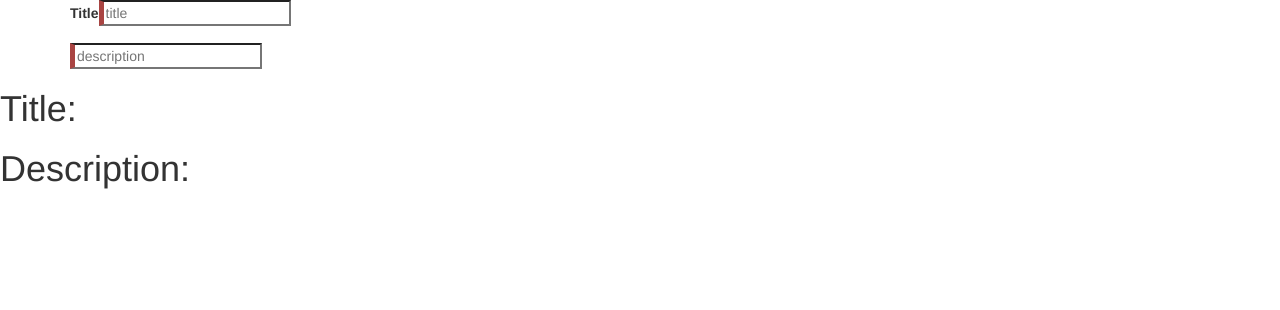
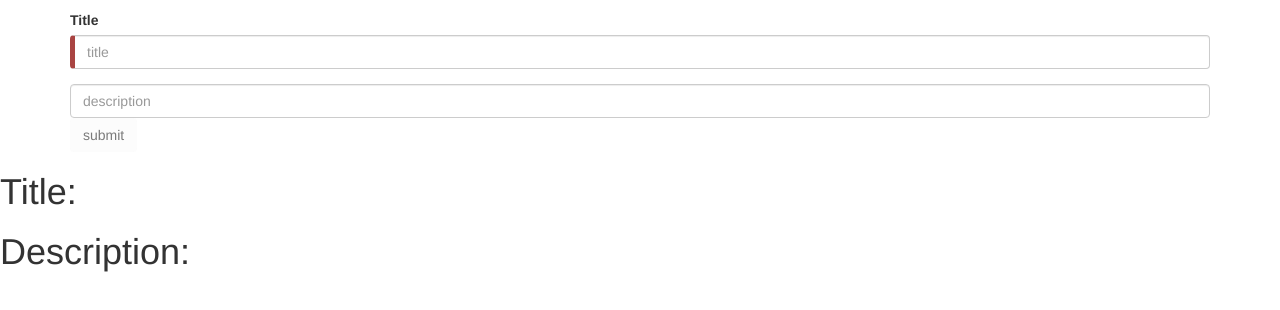
Before and after one commit to sedc-codecademy/sedc5-angular-dzevo, an Angular app in the folder group-en/firs-app/: page / in a window 1280 px wide. Shown: the top 310 px of the page. Built offline with nearby package versions, Linux system fonts and the light colour scheme.

Commit message:
added form validation

```diff
--- a/group-en/firs-app/src/app/components/todo/todo.component.html
+++ b/group-en/firs-app/src/app/components/todo/todo.component.html
@@ -1,11 +1,17 @@
 <div class="container">
-    <form>
+    <p>{{info()}}</p>
+    <form #todoForm="ngForm">
         <div class="form-group">
             <label for="title">Title</label>
-            <input [(ngModel)]="todo.title" type="text" id="title" name="title" placeholder="title" required />
-
+            <input #name="ngModel"
+            maxlength="5" [(ngModel)]="todo.title" class="form-control" type="text" id="title" name="title" placeholder="title" required />
+            <div [hidden]="name.valid || name.pristine" class="alert alert-danger">
+                Name is required
+            </div>
         </div>
-        <input [(ngModel)]="todo.description" type="text" name="description" placeholder="description" required/>
+        <input [(ngModel)]="todo.description" class="form-control" type="text" name="description" placeholder="description"
+          />
+            <button class="btn btn-submit" [disabled]="!todoForm.valid" (click)="submit();info()">submit</button>
     </form>
 </div>
 
--- a/group-en/firs-app/src/app/components/todo/todo.component.ts
+++ b/group-en/firs-app/src/app/components/todo/todo.component.ts
@@ -1,4 +1,5 @@
-import { Component, OnInit, Input } from "@angular/core";
+import { Component, OnInit, Input, ViewChild, ElementRef } from "@angular/core";
+import { NgForm } from "@angular/forms";
 import { ToDo } from "../../../models";
 
 @Component({
@@ -10,10 +11,30 @@ export class TodoComponent implements OnInit {
     @Input()
     todo: ToDo;
 
+    @ViewChild('todoForm')
+    ngFormElement: HTMLFormElement;
+
+    @ViewChild('todoForm')
+    ngForm: NgForm;
+
+    submit() {
+        console.log(this.ngForm)
+    }
+    handleKeyUp(event: HTMLFormElement) {
+        console.log(event);
+
+        this.ngOnInit();
+    }
+
+     info (){
+         console.log(this.ngFormElement);
+         console.log(this.ngFormElement.classList);
+        return this.ngFormElement.classList;
+    }
+
     ngOnInit(): void {
         this.todo = new ToDo();
         this.todo.id = "asdasdasd" + TodoComponent.idCounter++;
 
-
     }
 }
```
